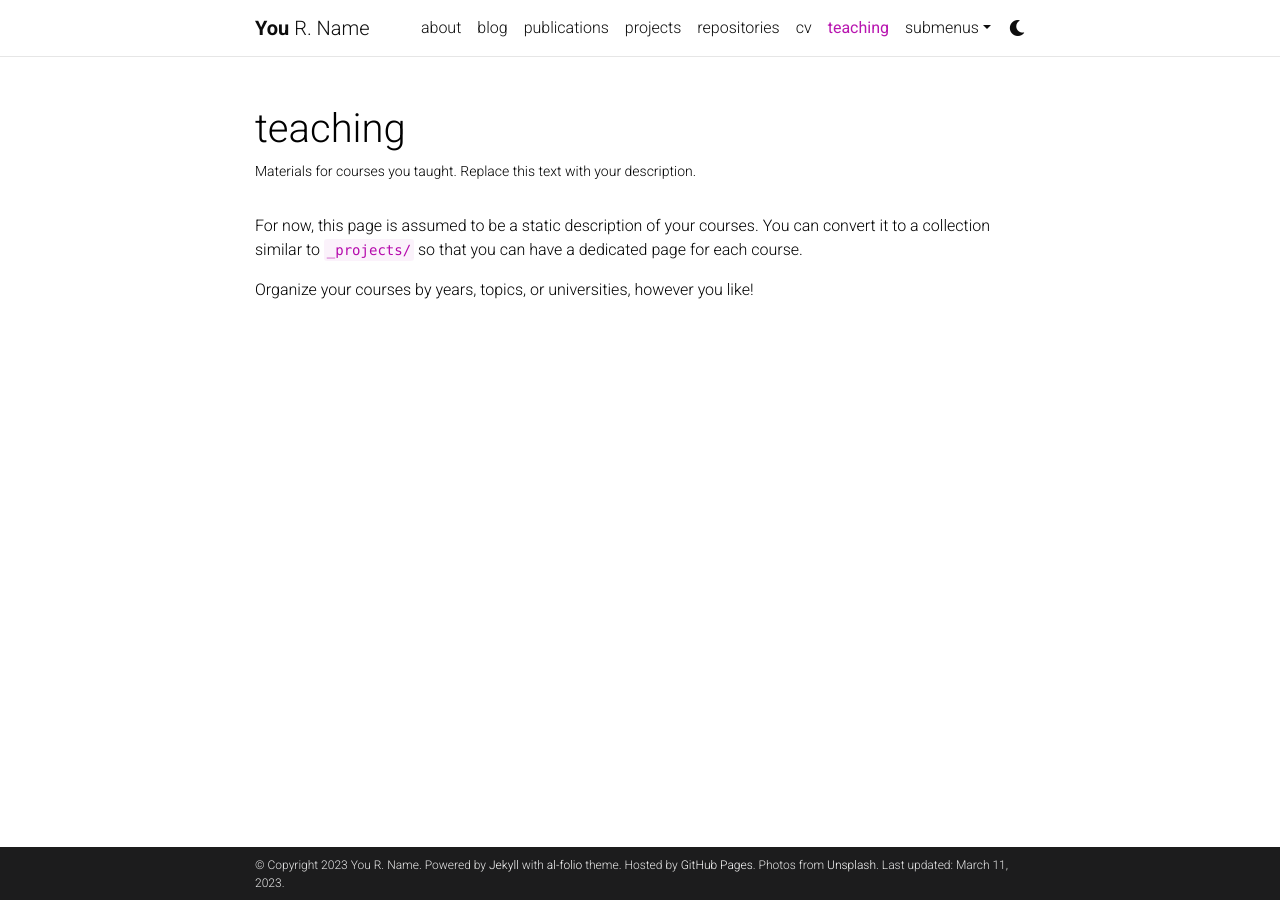
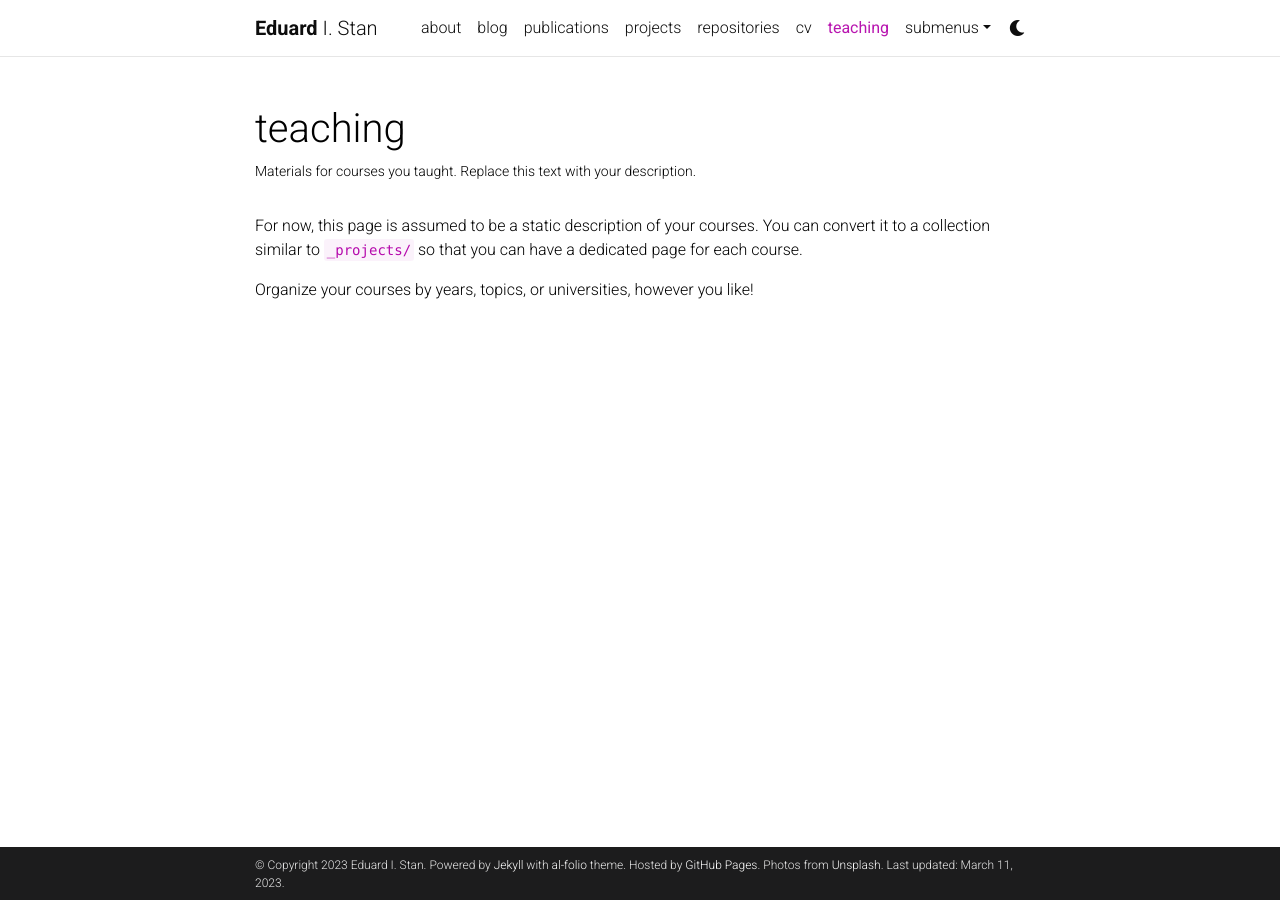
Before and after one commit to eduardstan/eduardstan.github.io, a Jekyll site: the page built from _pages/teaching.md, in a window 1280 px wide. Built offline with Jekyll 4.4.1, drawn with Linux system fonts in a browser that asks for light colours; comment, search, counter and statistics services are not loaded; a style sheet for code colours, icons or effects is not loaded.

Commit message:
Changed first, middle and last name

```diff
--- a/_config.yml
+++ b/_config.yml
@@ -3,10 +3,10 @@
 # -----------------------------------------------------------------------------
 
 title: blank # the website title (if blank, full name will be used instead)
-first_name: You
-middle_name: R.
-last_name: Name
-email: you@example.com
+first_name: Eduard
+middle_name: I.
+last_name: Stan
+email: iostan@unibz.it
 description: > # the ">" symbol means to ignore newlines until "footer_text:"
   A simple, whitespace theme for academics. Based on [*folio](https://github.com/bogoli/-folio) design.
 footer_text: >
```
